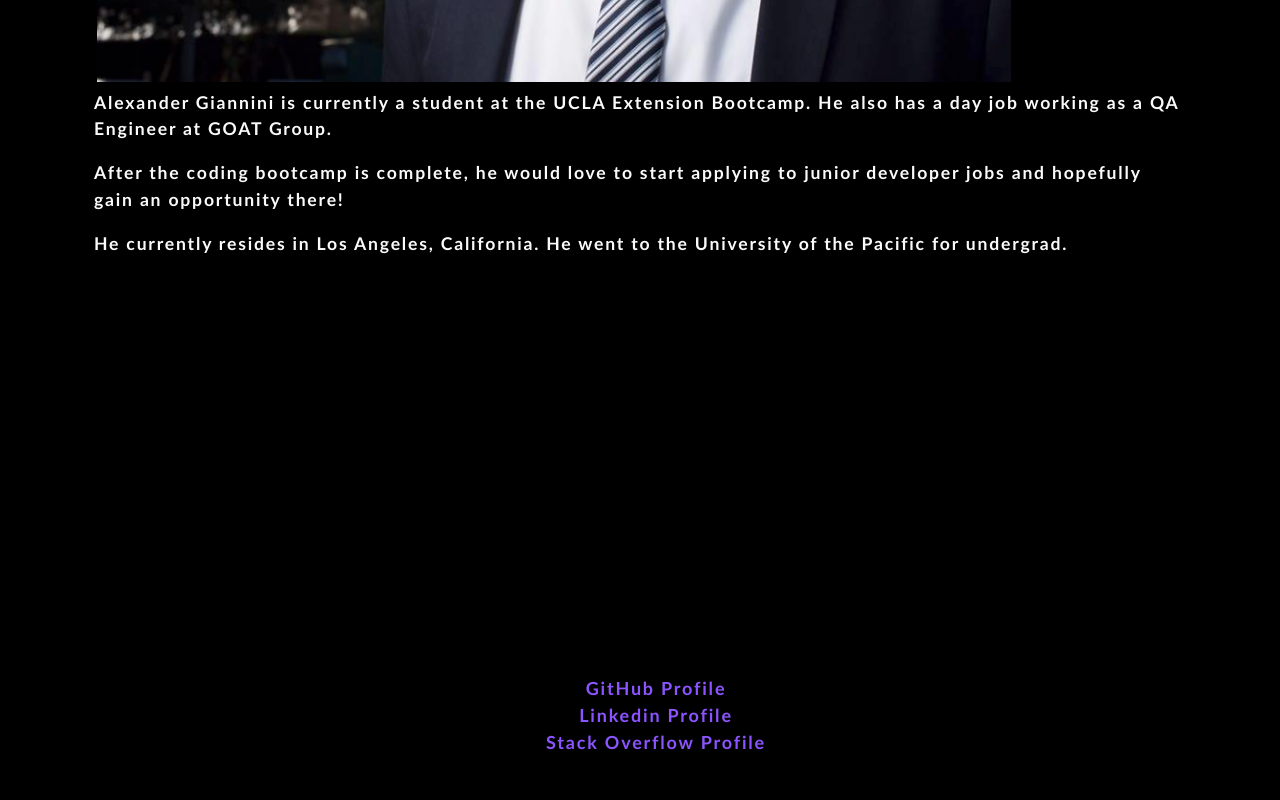
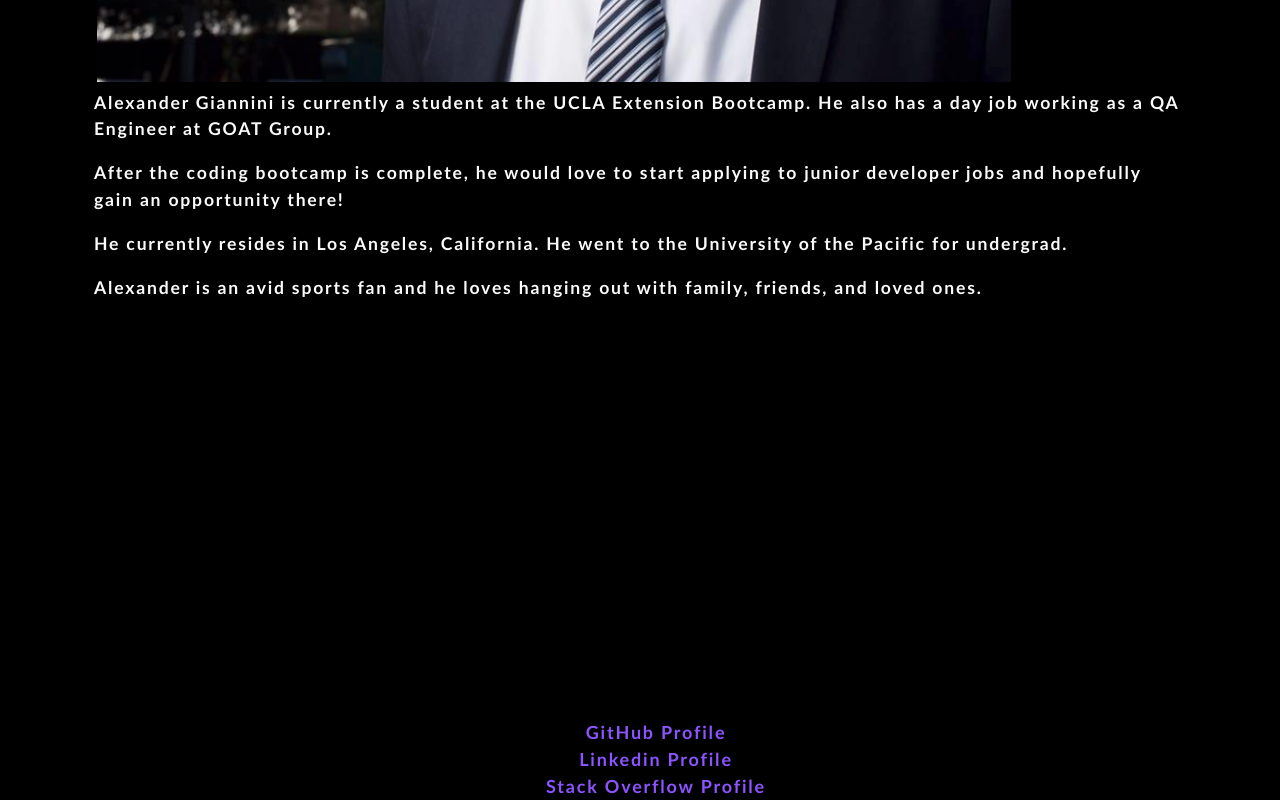
Before and after one commit to alexandergiannini/alexander-giannini-react-portfolio, a React (Create React App) app: page / in a window 1280 px wide. Shown: the part 757-1557 px from the top of the page. Before the commit the page ends 1513 px from the top, so only its background shows below. Built offline with nearby package versions, Linux system fonts and the light colour scheme.

Commit message:
adjusted home screen p tag

```diff
--- a/src/components/Home/index.js
+++ b/src/components/Home/index.js
@@ -9,6 +9,7 @@ function Home() {
           <p className="about-me-p-tag">Alexander Giannini is currently a student at the UCLA Extension Bootcamp. He also has a day job working as a QA Engineer at GOAT Group.</p>
           <p className="about-me-p-tag">After the coding bootcamp is complete, he would love to start applying to junior developer jobs and hopefully gain an opportunity there!</p>
           <p className="about-me-p-tag">He currently resides in Los Angeles, California. He went to the University of the Pacific for undergrad.</p>
+          <p className="about-me-p-tag">Alexander is an avid sports fan and he loves hanging out with family, friends, and loved ones.</p>
         </section>
       );
   }
```
